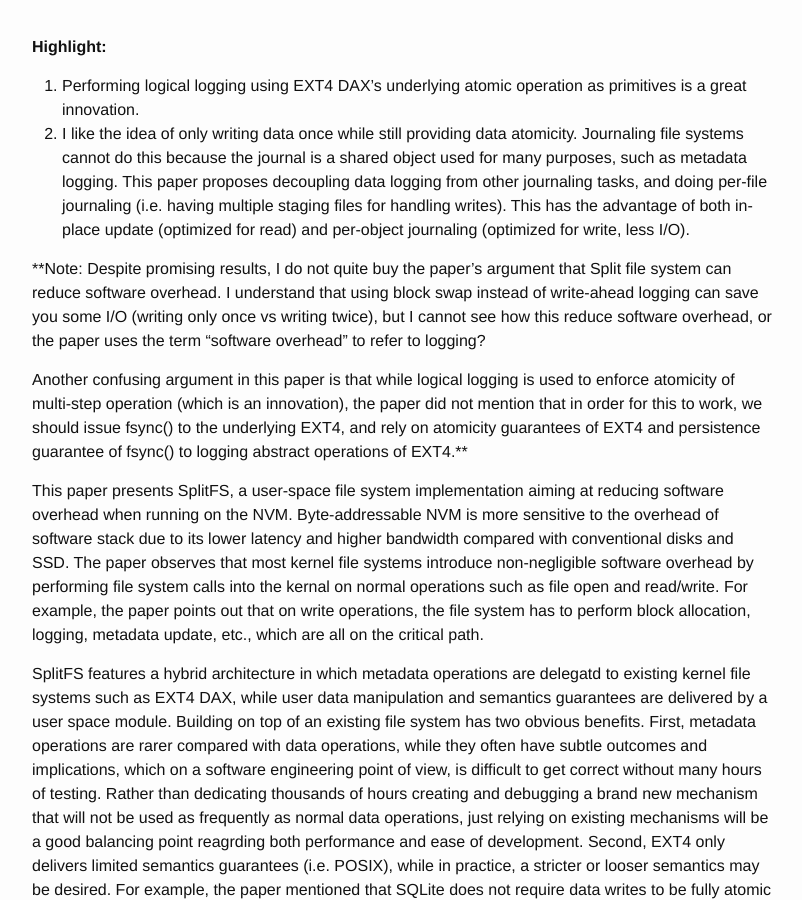
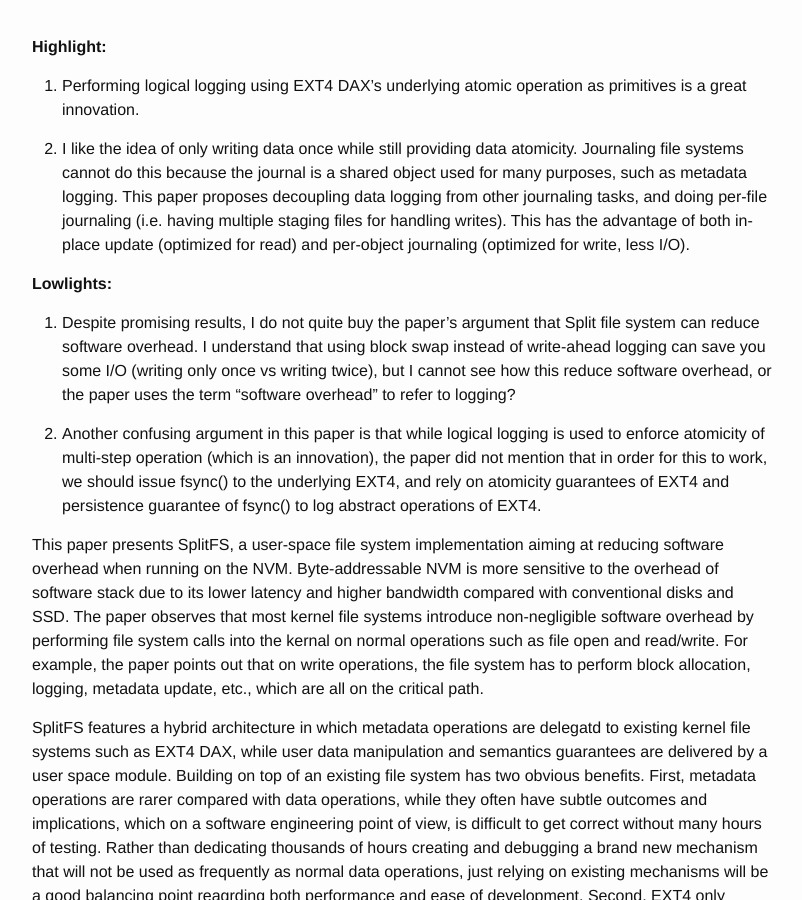
Before and after one commit to wangziqi2013/wangziqi2013.github.io, a Jekyll site: the page built from _posts/2019-11-20-splitfs.markdown, in a window 1280 px wide and 900 px high, scrolled down 457 px. Shown: the whole window, without its empty margins (238-1040 px from the left). Built offline with Jekyll 4.4.1, drawn with Linux system fonts in a browser that asks for light colours.

Commit message:
Adding low light

```diff
--- a/_posts/2019-11-20-splitfs.markdown
+++ b/_posts/2019-11-20-splitfs.markdown
@@ -16,21 +16,23 @@ version_mgmt:
 **Highlight:**
 
 1. Performing logical logging using EXT4 DAX's underlying atomic operation as primitives is a great innovation.
+
 2. I like the idea of only writing data once while still providing data atomicity. Journaling file systems cannot
    do this because the journal is a shared object used for many purposes, such as metadata logging. This paper proposes
    decoupling data logging from other journaling tasks, and doing per-file journaling (i.e. having multiple staging files
    for handling writes). This has the advantage of both in-place update (optimized for read) and per-object journaling
    (optimized for write, less I/O).
 
-**Note: Despite promising results, I do not quite buy the paper's argument that Split file system can reduce
+**Lowlights:**
+1. Despite promising results, I do not quite buy the paper's argument that Split file system can reduce
 software overhead. I understand that using block swap instead of write-ahead logging can save you some I/O (writing
 only once vs writing twice), but I cannot see how this reduce software overhead, or the paper uses the term "software
 overhead" to refer to logging?
 
-Another confusing argument in this paper is that while logical logging is used to enforce atomicity of multi-step operation
+2. Another confusing argument in this paper is that while logical logging is used to enforce atomicity of multi-step operation
 (which is an innovation), the paper did not mention that in order for this to work, we should issue fsync() to the
-underlying EXT4, and rely on atomicity guarantees of EXT4 and persistence guarantee of fsync() to logging abstract
-operations of EXT4.**
+underlying EXT4, and rely on atomicity guarantees of EXT4 and persistence guarantee of fsync() to log abstract
+operations of EXT4.
 
 This paper presents SplitFS, a user-space file system implementation aiming at reducing software overhead when running on
 the NVM. Byte-addressable NVM is more sensitive to the overhead of software stack due to its lower latency and higher bandwidth
```
